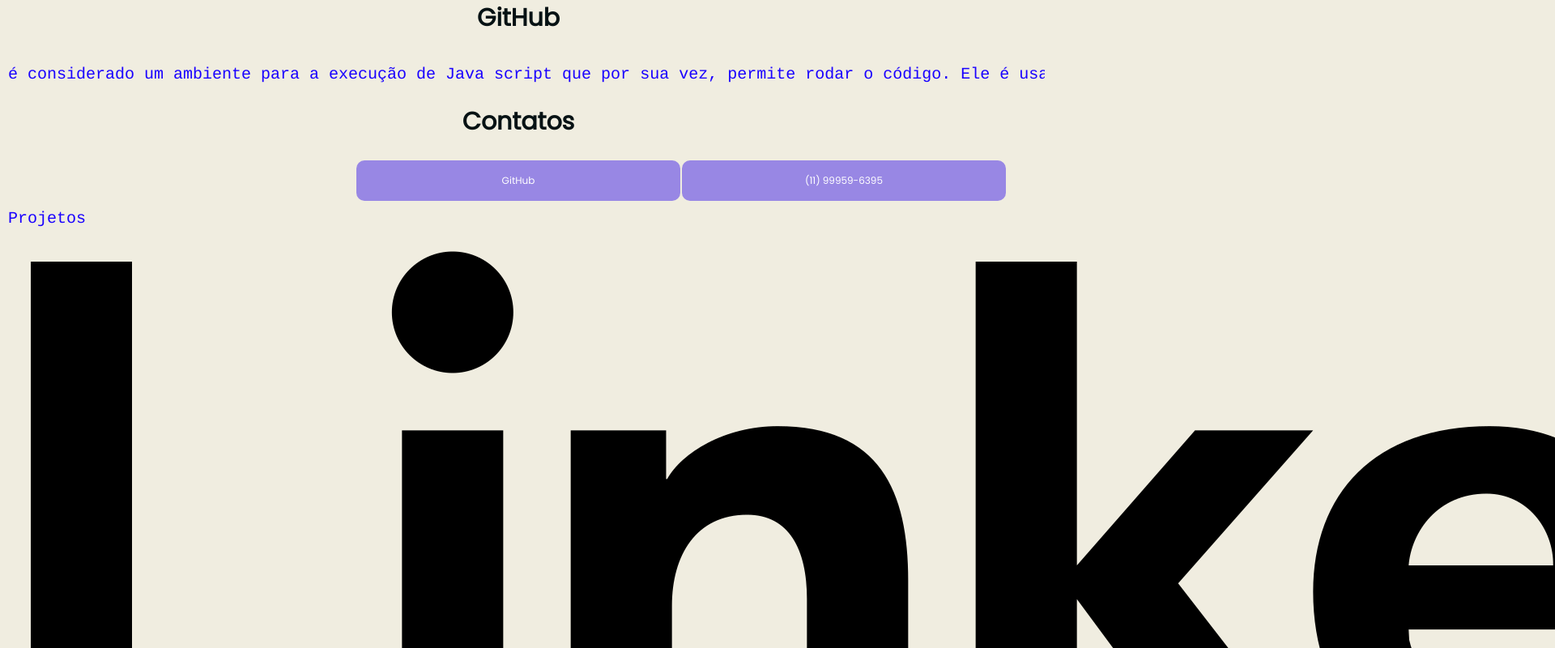
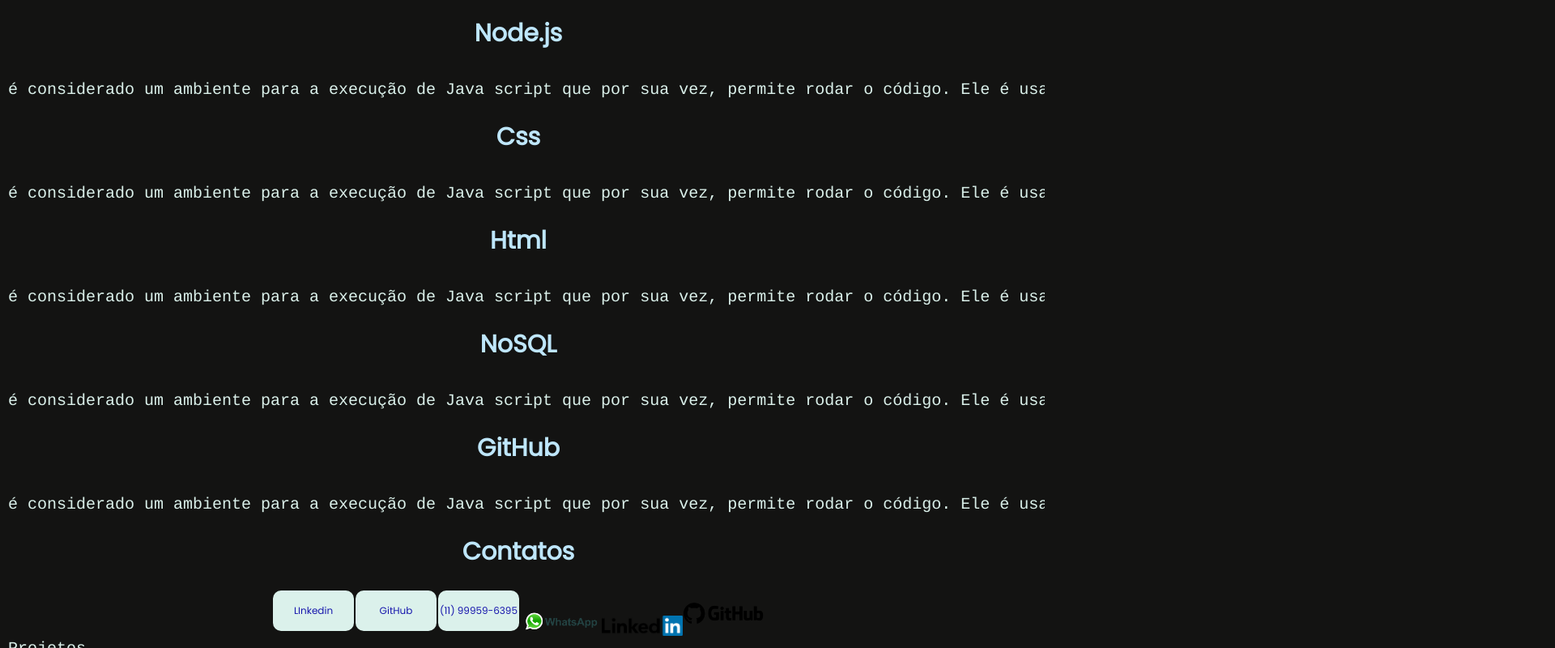
Before and after one commit to MDM04/Portifolio, a React (Vite) app: page / in a window 1280 px wide. Shown: the part 1400-2200 px from the top of the page at 81% size, 1920 px wide, since content can reach past the window. Built offline with nearby package versions, Linux system fonts and the light colour scheme.

Commit message:
alterando cores

```diff
--- a/src/App.jsx
+++ b/src/App.jsx
@@ -1,4 +1,4 @@
-import Bibliografia from "./components/bibliografia/Bibliografia"
+import Bibliografia from "./components/biografia/Biografia"
 import Conhecimentos from "./components/conhecimentos/Conhecimetos"
 import Contatos from "./components/contatos/Contatos"
 import NavBar from "./components/navbar/NavBar"
@@ -13,7 +13,7 @@
       <div className="App">
         <NavBar />
         <Title/>
-        <img  style= {{borderRadius:'100%', width:'300px'}}src={Avatar}/>
+        <img  style= {{borderRadius:'10%', width:'800px', height:'700px'}}src={Avatar}/>
         <ul>
           <Bibliografia />
           <Conhecimentos />
--- a/src/components/bibliografia/Bibliografia.jsx
+++ b/src/components/biografia/Biografia.jsx
@@ -9,7 +9,7 @@
             <p>
                 Olá, meu nome é Marcio Muniz Barbosa
                 nascido em 03/10/1995
-                Lorem ipsum dolor sit amet consectetur adipisicing elit. Suscipit voluptatem adipisci molestiae repellendus? Blanditiis nihil expedita, praesentium neque ipsam asperiores! Ab, deleniti architecto. Architecto praesentium id atque tempora ad dolorum?
+                Lorem ipsum dolor sit amet consectetur adipisicing elit. Suscipit voluptatem adipisci molestiae repellendus? Blanditiis
             </p>
         </div>
 
--- a/src/components/button/button.css
+++ b/src/components/button/button.css
@@ -1,6 +1,6 @@
 .button {
-    color: white;
-    background-color: #9887e4;
+    color: #1818AD;
+    background-color: #DBF1EB;
     border-radius: 10px;
     cursor: pointer;
     width: 100%;
--- a/src/components/contatos/Contatos.jsx
+++ b/src/components/contatos/Contatos.jsx
@@ -1,9 +1,7 @@
 import SubTitle from "../subTitle/SubTitle"
 import Button from "../button/Button"
 import "../contatos/contatos.css"
-import GitHub from "../../image/Git.png"
-import Whats from "../../image/Whats.png"
-import Linkedin from "../../image/Linkedin.png"
+import Imagem from "../imagem/Imagem"
 
 const Contatos = () => {
 
@@ -12,26 +10,29 @@
 
 
     return (
+        <>
             <div id="Contatos">
                 <SubTitle name="Contatos" />
                 <br />
 
                 <div className="container">
 
-            <div className="item-3">
-                <img src={Linkedin}/>
+                    <div className="contatos">
+                        {/* <img src={Linkedin}/> */}
                         <Button name="LInkedin" />
                     </div>
-            <div className="item-3">
+                    <div className="contatos">
                         {/* <img src={GitHub}/> */}
                         <Button name="GitHub" />
                     </div>
-            <div className="item-3">
-                {/* <img src={Whats}/> */}
+                    <div className="contatos">
+                        {/* <img src={whats}/> */}
                         <Button name="(11) 99959-6395" />
                     </div>
+                    <Imagem/>
                 </div>
             </div>
+        </>
     )
 }
 
--- a/src/components/contatos/contatos.css
+++ b/src/components/contatos/contatos.css
@@ -6,7 +6,7 @@
     gap: 2px;
 }
 
-.item-3{
-    width: 400px;
+.contatos{
+    width: 100px;
     height: 50px;
 }
--- /dev/null
+++ b/src/components/imagem/Imagem.jsx
@@ -0,0 +1,16 @@
+import Whats from "../../image/Whats.png"
+import Linkedin from "../../image/Linkedin.png"
+import GitHub from "../../image/Git.png"
+import "../imagem/imagem.css"
+import Button from "../button/Button"
+const Imagem = () => {
+    return (
+        <div className="containerImage">
+            <img className="imagens" src={Whats} />
+            <img className="imagens" src={Linkedin} />
+            <img className="imagens" src={GitHub} />
+        </div>
+    )
+}
+
+export default Imagem
--- /dev/null
+++ b/src/components/imagem/imagem.css
@@ -0,0 +1,3 @@
+.imagens{
+    width: 100px;
+}
--- a/src/components/navbar/navBar.css
+++ b/src/components/navbar/navBar.css
@@ -1,9 +1,9 @@
 .container-nav {
-    background-color: #352414;
+    background-color: #131312;
     display: flex;
     justify-content: flex-end;
     align-items: center;
-    border-top: 100px solid rgb(225, 225, 231);
+    border-top: 100px solid #131312;
     padding-right: 100px;
     gap: 10px;
 ;
@@ -13,7 +13,7 @@
 .item-nav-1 {
     width: 150px;
     height: 50px;
-    background-color: #000000;
+    background-color: #131312;
 }
 
 
@@ -22,6 +22,6 @@
     margin-left: 100px;
     width: 70px;
     height: 50px;
-    background-color: #000000;
+    background-color: #131312;
 
 }
--- a/src/components/subTitle/SubTitle.css
+++ b/src/components/subTitle/SubTitle.css
@@ -1,7 +1,7 @@
 .subTitle{
     font-size: 30px;
     font-weight: bold;
-    color: #061214;
+    color: #BEE6FB;
     display: flex;
     justify-content: center;
 
--- a/src/components/text/Text.css
+++ b/src/components/text/Text.css
@@ -1,5 +1,5 @@
 p{
-    color: rgb(25, 0, 255);
+    color: #DBF1EB;
     font-family: "Courier";
     font-size: 20px;
     margin: 10px 0 0 10px;
--- a/src/index.css
+++ b/src/index.css
@@ -2,6 +2,6 @@
 
     margin: 0;
     padding: 0;
-    background-color: #f0ede0;
+    background-color: #131312;
     font-family: 'Poppins';
 }
```
Also changed, not shown: src/components/biografia/biografia.module.css (added). Lines whose indentation alone changed are shown as unchanged.
